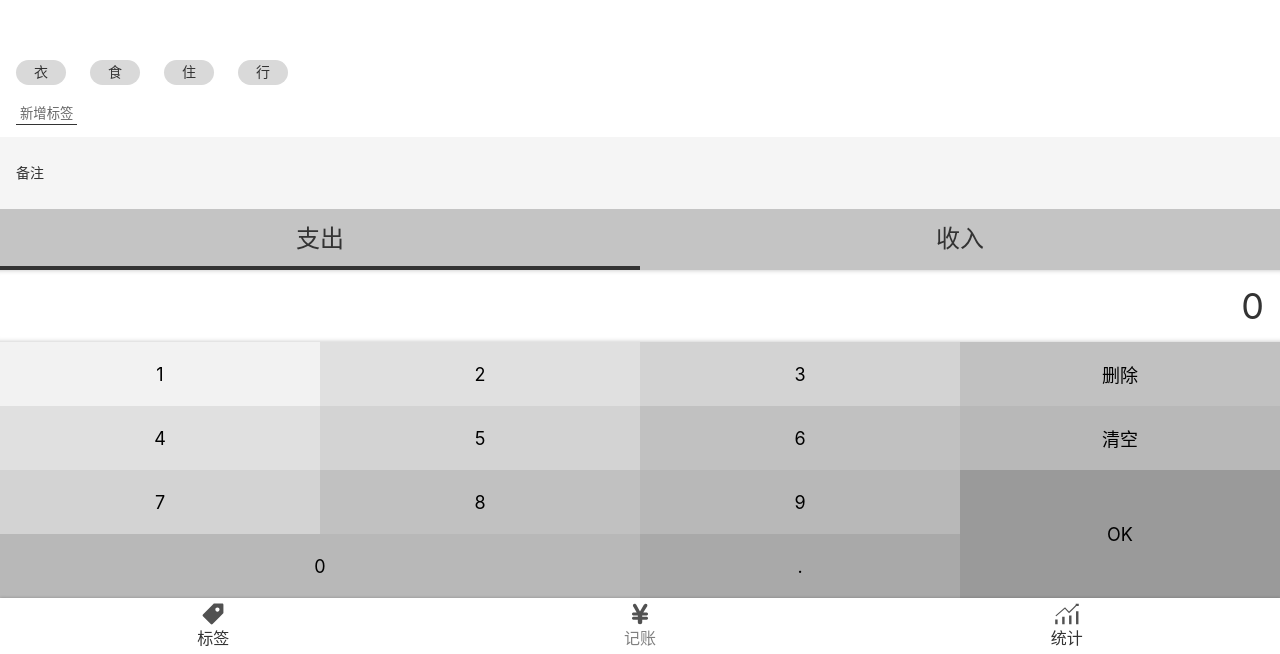
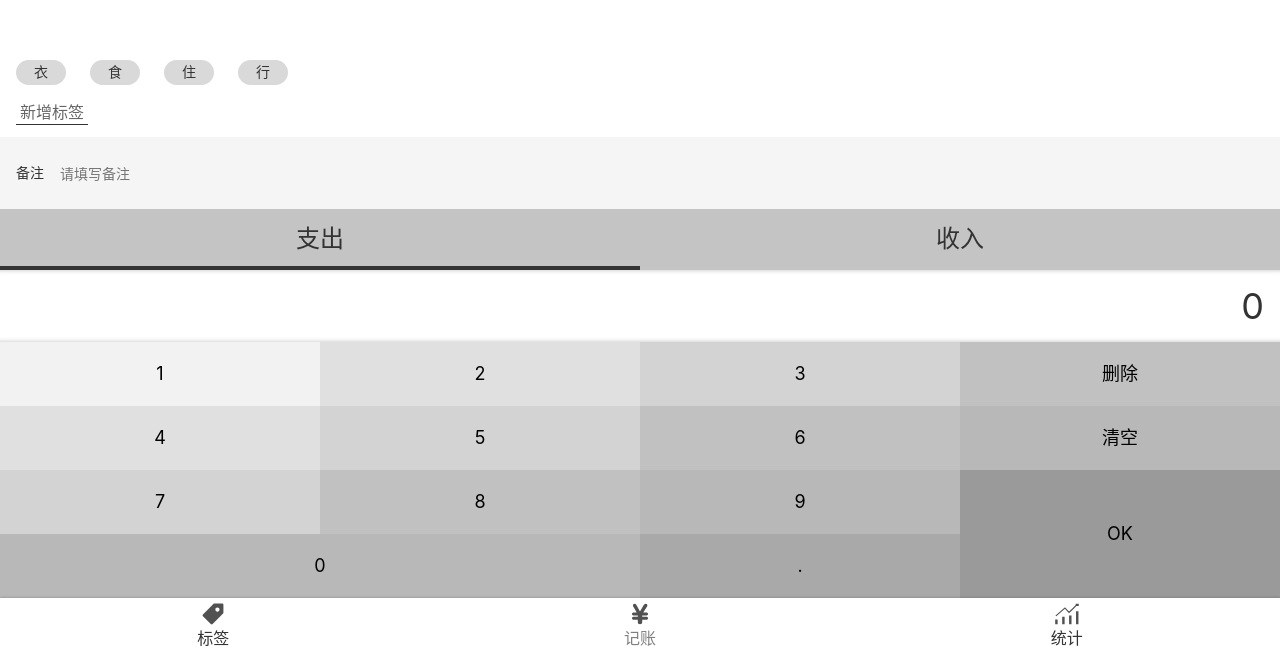
Before and after one commit to ebony1105/money, a React app: page /money#/money in a window 1280 px wide. Shown: the part 146-800 px from the top of the page. Built offline with nearby package versions, Linux system fonts and the light colour scheme; the HTML template or start-up script is replaced by a standard one.

Commit message:
Tag.tsx 样式完成

```diff
--- /dev/null
+++ b/src/components/Center.tsx
@@ -0,0 +1,10 @@
+import styled from 'styled-components';
+
+const CenterContent = styled.div`
+   display: flex;
+   align-items: center;
+   justify-content: center;
+   flex-direction: column;
+`;
+
+export {CenterContent};
--- a/src/components/Input.tsx
+++ b/src/components/Input.tsx
@@ -11,7 +11,7 @@ const Label = styled.label`
     >input{
        display: block;
        width: 100%;
-       height: 72px;
+       height: 44px;
        background: none;
        border: none;
     }
--- /dev/null
+++ b/src/components/Space.tsx
@@ -0,0 +1,7 @@
+import styled from 'styled-components';
+
+const Space = styled.div`
+    height: 20px;
+`;
+
+export {Space};
--- a/src/index.scss
+++ b/src/index.scss
@@ -31,8 +31,8 @@ body{
   background: #f5f5f5;
 }
 
-button{
-  font-family: inherit;
+button,input{
+  font: inherit;
 }
 
 :focus{
--- a/src/views/Money/NoteSection.tsx
+++ b/src/views/Money/NoteSection.tsx
@@ -4,7 +4,7 @@ import {Input} from 'components/Input';
 
 const Wrapper = styled.section`
   background: #f5f5f5;
-  padding: 0px 16px;
+  padding: 14px 16px;
   font-size: 14px;
 `;
 
@@ -20,7 +20,7 @@ const NoteSection :React.FC<Props> = (props) => {
   };
   return (
     <Wrapper>
-      <Input label="备注" type="text" value={note} onChange={onChange}/>
+      <Input label="备注" placeholder="请填写备注" type="text" value={note} onChange={onChange}/>
     </Wrapper>
   )
 };
--- a/src/views/Tag.tsx
+++ b/src/views/Tag.tsx
@@ -5,6 +5,9 @@ import Layout from 'components/Layout';
 import Icon from '../components/Icon';
 import {Button} from '../components/Button';
 import styled from 'styled-components';
+import {Input} from '../components/Input';
+import {CenterContent} from '../components/Center';
+import {Space} from '../components/Space';
 
 
 type Params = {
@@ -21,26 +24,31 @@ const TopBar = styled.header`
    align-items: center;
 `;
 
+const InputWrapper = styled.section`
+  background: white;
+  margin: 0px 16px;
+  margin-top: 8px;
+`;
+
 const Tag: React.FC = (props) => {
   const {findTag} = useTags();
   let {id} = useParams<Params>();
   const tag = findTag(parseInt(id));
   return (
     <Layout>
-      <header>
+      <TopBar>
         <Icon name="left"/>
         <span>编辑标签</span>
-        <Icon name="right"/>
-      </header>
-      <div>
-        <label>
-          <span>标签名</span>
-          <input type="text" placeholder="在这里添加备注"/>
-        </label>
-      </div>
-      <div>
+        <Icon/>
+      </TopBar>
+      <InputWrapper>
+        <Input label="标签名" type="text" placeholder="标签名" value={tag.name}/>
+      </InputWrapper>
+      <CenterContent>
+        <Space/>
+        <Space/>
         <Button>删除标签</Button>
-      </div>
+      </CenterContent>
     </Layout>
   );
 };
--- a/src/views/Tags.tsx
+++ b/src/views/Tags.tsx
@@ -5,6 +5,8 @@ import styled from 'styled-components';
 import Icon from 'components/Icon';
 import {Link} from 'react-router-dom';
 import {Button} from 'components/Button';
+import {CenterContent} from 'components/Center';
+import {Space} from '../components/Space';
 
 
 const TagList = styled.ol`
@@ -23,18 +25,6 @@ const TagList = styled.ol`
     }
    }
 `;
-
-const CenterContent = styled.div`
-   display: flex;
-   align-items: center;
-   justify-content: center;
-   flex-direction: column;
-`;
-
-const Space = styled.div`
-    height: 20px;
-`;
-
 
 
 
```
